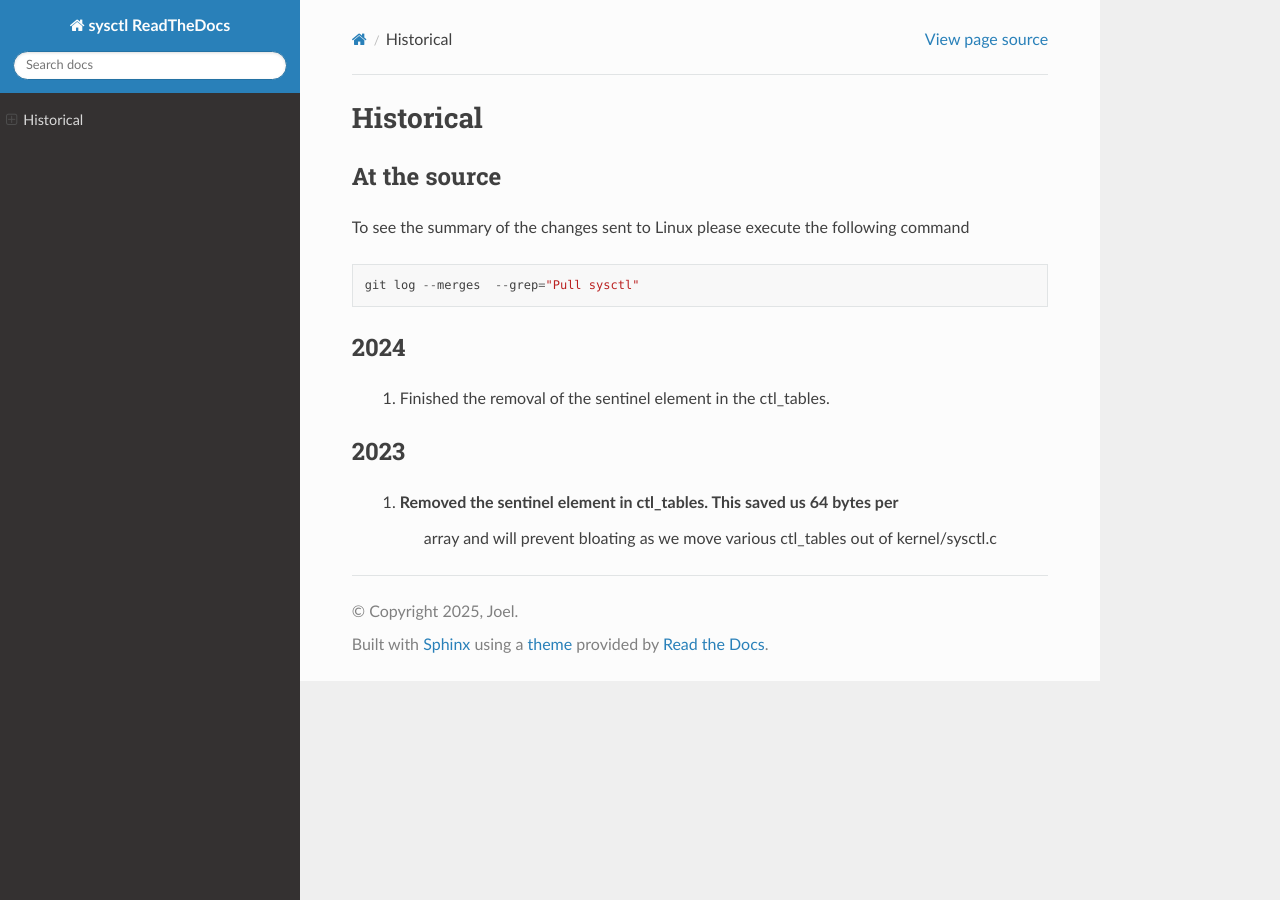
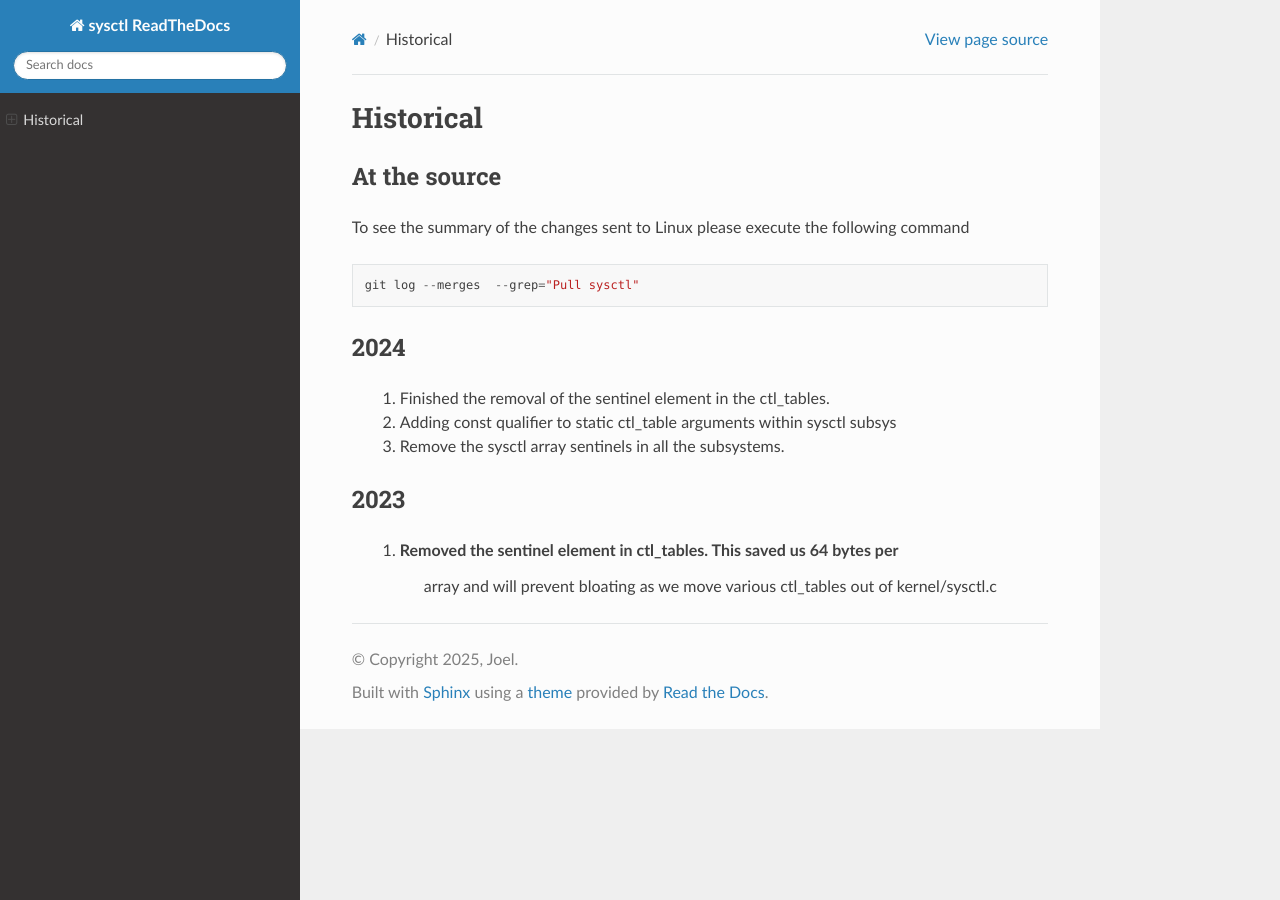
Before and after one commit to Joelgranados/sysctl_dev_rtd, a Sphinx documentation site: the page built from docs/historical.rst, in a window 1280 px wide. Built offline with Sphinx 7.4.7 and the Read the Docs theme 3.1.0, drawn with Linux system fonts in a browser that asks for light colours.

Commit message:
Complete historical for 2024
Signed-off-by: Joel Granados <joel.granados@kernel.org>

```diff
--- a/docs/historical.rst
+++ b/docs/historical.rst
@@ -13,6 +13,8 @@ To see the summary of the changes sent to Linux please execute the following com
 2024
 ----
   1. Finished the removal of the sentinel element in the ctl_tables.
+  2. Adding const qualifier to static ctl_table arguments within sysctl subsys
+  3. Remove the sysctl array sentinels in all the subsystems.
 
 2023
 ----
```
